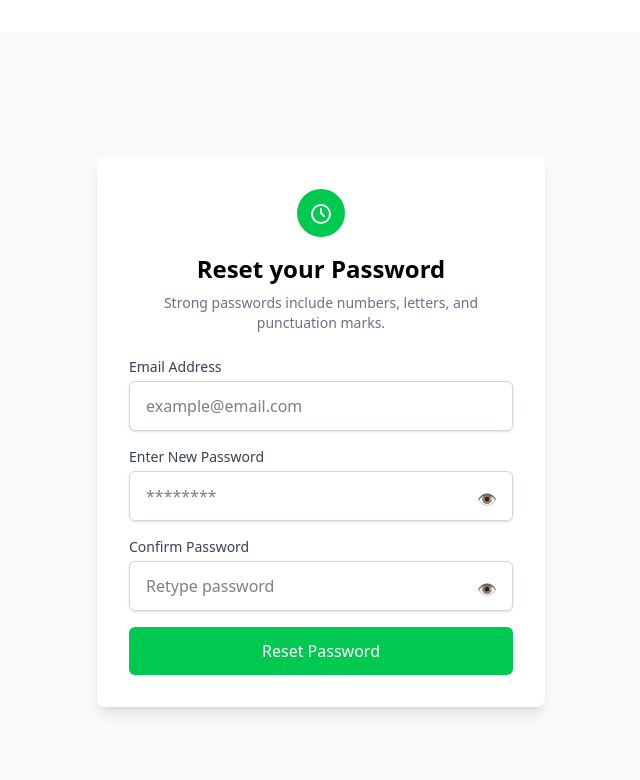
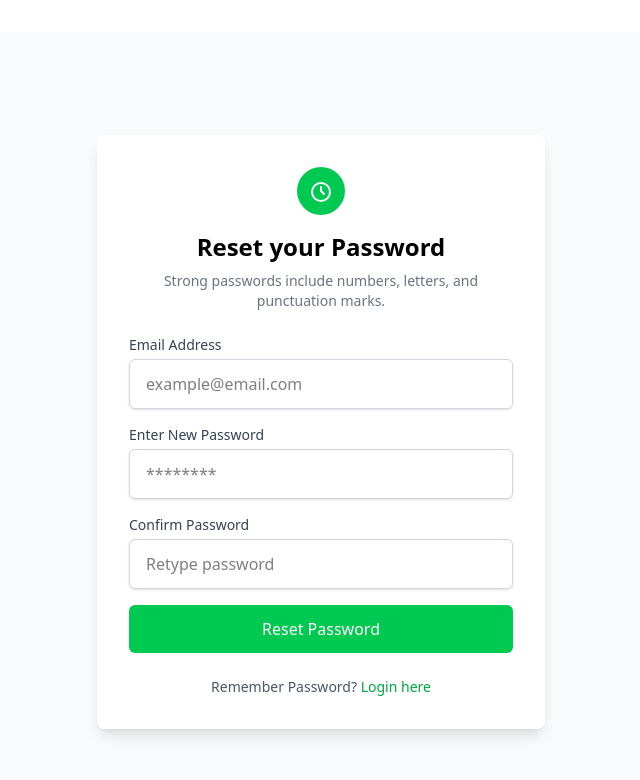
Before and after one commit to Naeem-khndkar55/Task_Zero, a React (Vite) app in the folder frontend/: page /forgot-password in a window 1280 px wide. Shown: the top 780 px of the page, without its empty margins (319-959 px from the left). Built offline with nearby package versions, Linux system fonts and the light colour scheme.

Commit message:
Registrstion and reset password design done

```diff
--- a/frontend/src/components/auth/Register.jsx
+++ b/frontend/src/components/auth/Register.jsx
@@ -192,7 +192,7 @@ const Register = () => {
           <button
             type="submit"
             disabled={loading}
-            className="w-full bg-black text-white py-3 px-4 rounded-lg hover:bg-gray-800 focus:outline-none focus:ring-2 focus:ring-black disabled:opacity-70"
+            className="w-full bg-green-500 text-white py-3 px-4 rounded-lg hover:bg-gray-800 focus:outline-none focus:ring-2 focus:ring-black disabled:opacity-70"
           >
             {loading ? "Registering..." : "Register"}
           </button>
@@ -202,7 +202,7 @@ const Register = () => {
           Already have an account?{" "}
           <Link
             to="/login"
-            className="font-medium text-blue-600 hover:text-blue-500"
+            className="font-medium text-green-600 hover:text-blue-500"
           >
             Login here
           </Link>
--- a/frontend/src/components/auth/ResetPassword.jsx
+++ b/frontend/src/components/auth/ResetPassword.jsx
@@ -1,4 +1,5 @@
-import { useState } from "react";
+import { useState, L } from "react";
+import { Link } from "react-router-dom";
 
 const ResetPassword = () => {
   const [formData, setFormData] = useState({
@@ -97,9 +98,7 @@ const ResetPassword = () => {
             <span
               onClick={handleTogglePassword}
               className="absolute right-4 top-10 cursor-pointer text-gray-500"
-            >
-              👁️
-            </span>
+            ></span>
           </div>
 
           {/* Confirm Password */}
@@ -123,9 +122,7 @@ const ResetPassword = () => {
             <span
               onClick={handleTogglePassword}
               className="absolute right-4 top-10 cursor-pointer text-gray-500"
-            >
-              👁️
-            </span>
+            ></span>
           </div>
 
           {/* Submit */}
@@ -136,6 +133,15 @@ const ResetPassword = () => {
             Reset Password
           </button>
         </form>
+        <div className="mt-6 text-center text-sm text-gray-600">
+          Remember Password?{" "}
+          <Link
+            to="/login"
+            className="font-medium text-green-600 hover:text-blue-500"
+          >
+            Login here
+          </Link>
+        </div>
       </div>
     </div>
   );
--- a/frontend/src/components/tasks/TaskForm.jsx
+++ b/frontend/src/components/tasks/TaskForm.jsx
@@ -140,7 +140,7 @@ const TaskFormModal = ({
                     className="w-full px-3 py-2 border border-gray-300 rounded-md"
                   >
                     <option value="Pending">Pending</option>
-                    <option value="All_Task">All Task</option>
+
                     <option value="On_going">On going</option>
                     <option value="Collaborative_Task">
                       Collaborative Task
--- a/frontend/src/pages/Dashboard.jsx
+++ b/frontend/src/pages/Dashboard.jsx
@@ -28,26 +28,6 @@ const Dashboard = () => {
 
       <div className="grid grid-cols-1 md:grid-cols-3 gap-6 mb-8">
         <StatsCard title="Total Tasks" value={tasks.length} icon="📋" />
-        <StatsCard
-          title="Done"
-          value={tasks.filter((t) => t.status === "Done").length}
-          icon="🚧"
-        />
-        <StatsCard
-          title="On_going"
-          value={tasks.filter((t) => t.status === "On_going").length}
-          icon="🚧"
-        />
-        <StatsCard
-          title="Pending"
-          value={tasks.filter((t) => t.status === "Pending").length}
-          icon="🚧"
-        />
-        <StatsCard
-          title="Collaborative_Task"
-          value={tasks.filter((t) => t.status === "Collaborative_Task").length}
-          icon="🚧"
-        />
       </div>
 
       <div className="bg-white rounded-lg shadow overflow-hidden">
```
